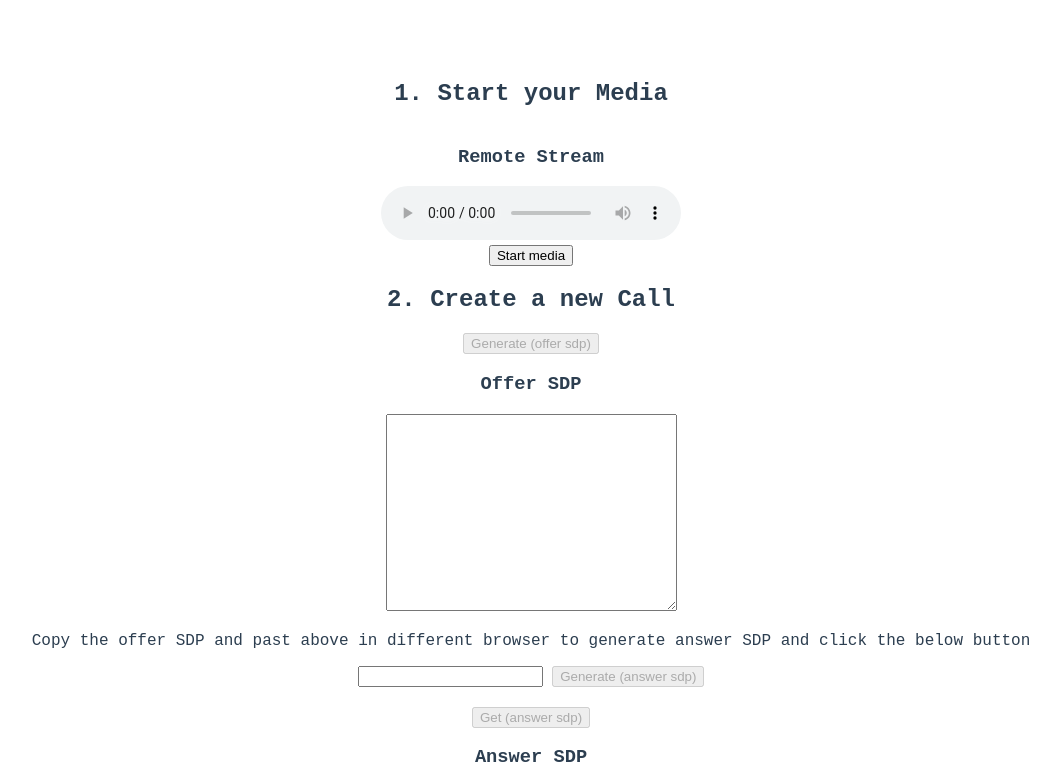
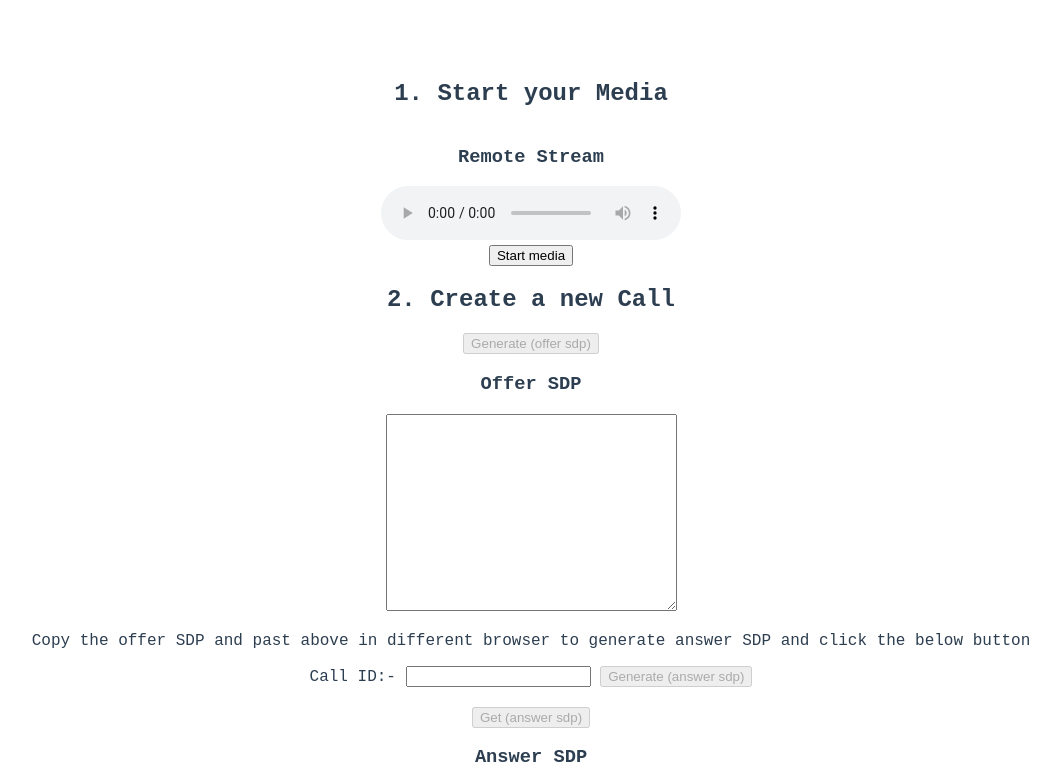
Before and after one commit to iOSRajaramMohanty/webrtc-firebase-videoCall-demo, a website: page public/index.html in a window 1280 px wide. Shown: the top 784 px of the page, without its empty margins (109-1169 px from the left). Drawn offline with Linux system fonts and the light colour scheme; a web font is replaced by a local one.

Commit message:
UI and description has changed.

```diff
--- a/public/index.html
+++ b/public/index.html
@@ -41,8 +41,12 @@
     <!-- <h2>3. Join a Call</h2> -->
     <!-- <p>Answer the call from a different browser window or device</p> -->
 
-    <input id="callInput" />
-    <button id="answerButton" disabled>Generate (answer sdp)</button>
+
+    <div>
+      Call ID:-
+      <input id="callInput" />
+      <button id="answerButton" disabled>Generate (answer sdp)</button>
+    </div>
     <h2></h2>
     <button id="getAnswerSDPButton" disabled>Get (answer sdp)</button>
     <h3>Answer SDP</h3>
```
Also changed, not shown: README.md.
